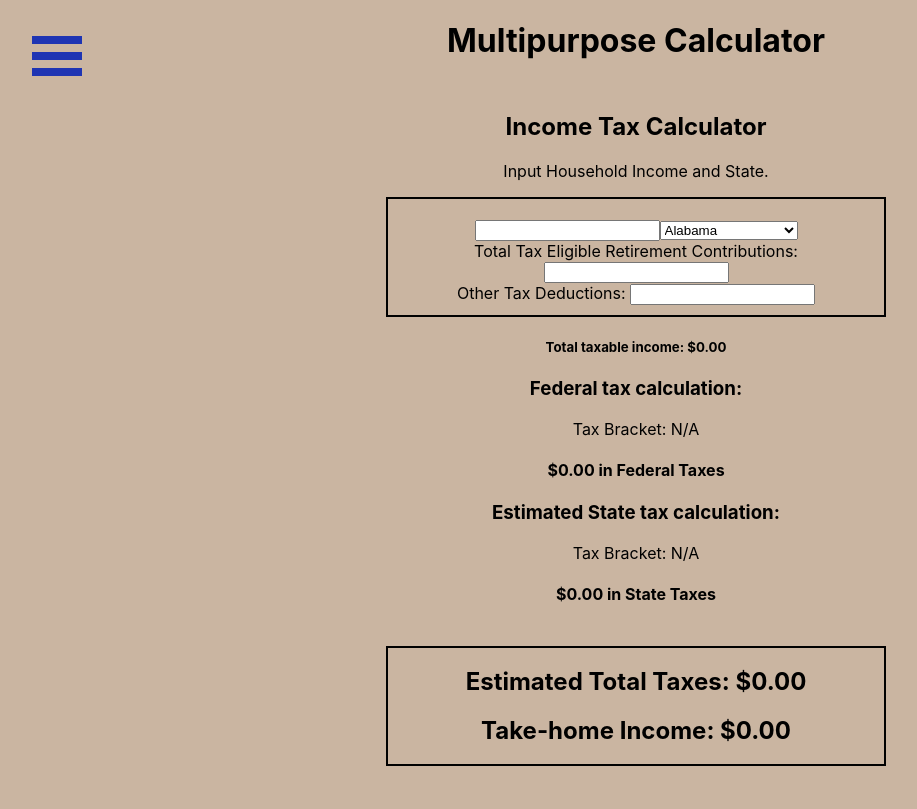
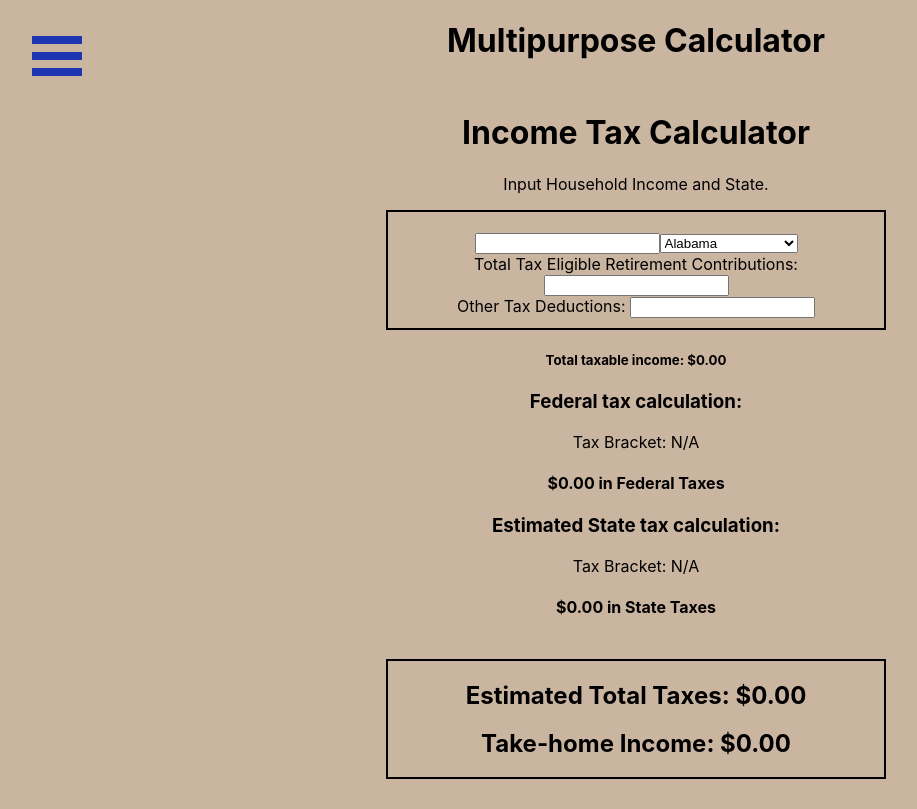
Before and after one commit to F1TR4t/SWE632_Calculator, a React (Create React App) app: page /Tax in a window 1280 px wide. Shown: the whole page, without its empty margins (4-921 px from the left). Built offline with nearby package versions, Linux system fonts and the light colour scheme.

Commit message:
Update TaxCalculator.js
Fixed titles of each webpage

```diff
--- a/src/Components/Calculators/TaxCalculator.js
+++ b/src/Components/Calculators/TaxCalculator.js
@@ -247,7 +247,7 @@ const TaxCalculator = () =>{
 
     return (
 
-        <div align="center"><h2>Income Tax Calculator</h2>
+        <div align="center"><h1>Income Tax Calculator</h1>
         <p>Input Household Income and State.</p>
         <body style={box}>
             <br></br>
```
